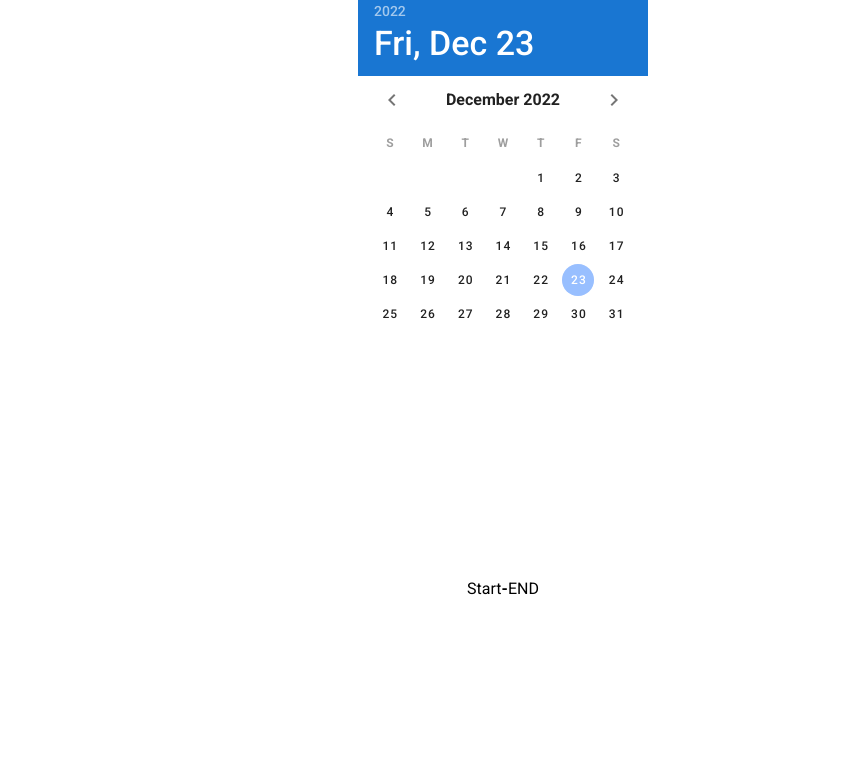
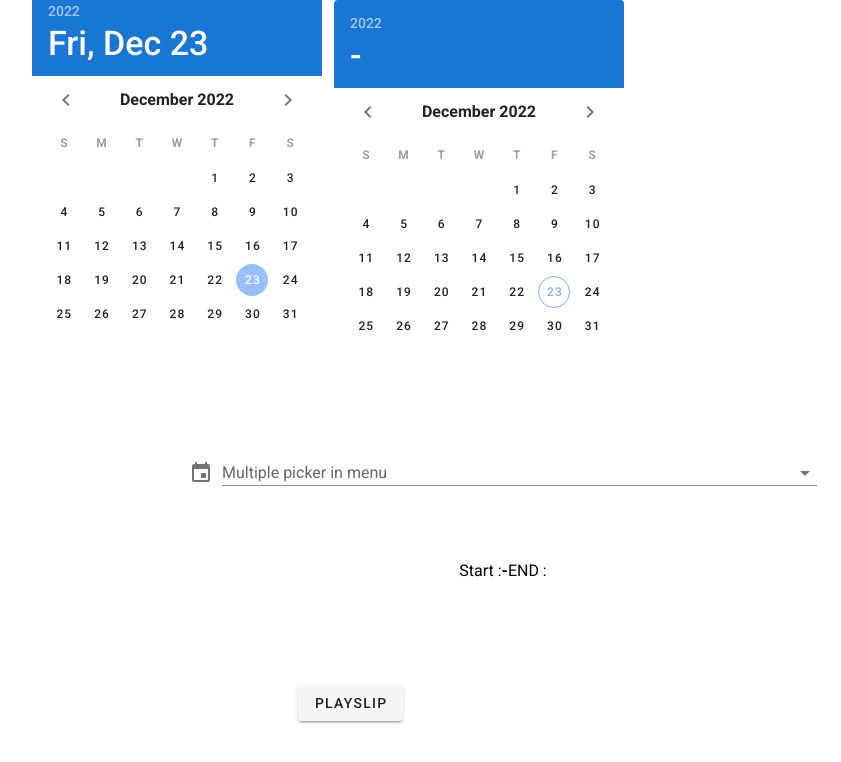
Before and after one commit to initsolution/mj-frontend, a Vue app: page / in a window 1280 px wide. Shown: the top 762 px of the page, without its empty margins (137-978 px from the left). Built offline with nearby package versions, Linux system fonts and the light colour scheme; what vue-sweetalert2 would draw is missing.

Commit message:
datepicker payslip

```diff
--- a/src/components/Payslip.vue
+++ b/src/components/Payslip.vue
@@ -1,20 +1,65 @@
 <template>
   <v-app>
     <v-row justify="center">
-      <v-date-picker v-model="date"></v-date-picker>
+      <v-date-picker v-model="picker" @input="getNewDate()"> </v-date-picker>
+      <v-col cols="12" sm="6">
+        <v-date-picker
+          v-model="dates"
+          multiple
+          :min="start_date"
+          :max="end_date"
+        ></v-date-picker>
+      </v-col>
+      <v-col cols="12" sm="6">
+        <v-menu
+          ref="menu"
+          v-model="menu"
+          :close-on-content-click="false"
+          :return-value.sync="dates"
+          transition="scale-transition"
+          offset-y
+          min-width="auto"
+        >
+          <template v-slot:activator="{ on, attrs }">
+            <v-combobox
+              v-model="dates"
+              multiple
+              chips
+              small-chips
+              label="Multiple picker in menu"
+              prepend-icon="mdi-calendar"
+              readonly
+              v-bind="attrs"
+              v-on="on"
+            ></v-combobox>
+          </template>
+          <v-date-picker v-model="dates" multiple no-title scrollable>
+            <v-spacer></v-spacer>
+            <v-btn text color="primary" @click="menu = false"> Cancel </v-btn>
+            <v-btn text color="primary" @click="$refs.menu.save(dates)">
+              OK
+            </v-btn>
+          </v-date-picker>
+        </v-menu>
+      </v-col>
     </v-row>
     <v-row justify="center">
       <div class="black--text">
-        Start
-        <strong></strong>
+        Start :
+        <strong>{{ select_date == null ? "" : select_date }}</strong>
       </div>
       <div class="black--text">
         <strong>-</strong>
       </div>
       <div class="black--text">
-        END
-        <strong></strong>
+        END :
+        <strong>{{ getDate_OneWeek() }}</strong>
       </div>
+    </v-row>
+    <v-row justify="center">
+      <v-col cols="4">
+        <v-btn @click="payslip" class="mt-3"> PlaySlip </v-btn>
+      </v-col>
     </v-row>
   </v-app>
 </template>
@@ -23,11 +68,68 @@
 export default {
   data() {
     return {
-      date: new Date(Date.now() - new Date().getTimezoneOffset() * 60000)
+      picker: new Date(Date.now() - new Date().getTimezoneOffset() * 60000)
         .toISOString()
         .substr(0, 10),
+      select_date: null,
+      dates: [],
+      menu: false,
+      start_date: null,
+      end_date: null,
     };
   },
+  methods: {
+    payslip() {
+      console.log(this.dates);
+    },
+    getNewDate() {
+      this.dates = [];
+      this.select_date = this.picker;
+      this.start_date = new Date(new Date(this.select_date).getTime())
+        .toISOString()
+        .substr(0, 10);
+      this.end_date = this.getDate_OneWeek();
+    },
+
+    getDate_OneWeek() {
+      if (this.select_date == null) {
+        return "";
+      }
+      return new Date(new Date(this.select_date).getTime() + 604800000)
+        .toISOString()
+        .substr(0, 10);
+    },
+  },
+  //   watch: {
+  //     select_date: {
+  //       handler() {
+
+  //         console.log(this.start_date);
+  //         console.log(this.end_date);
+  //       },
+  //     },
+  //   }
+  // data: () => ({
+  //   date: '2018-03-02',
+  // }),
+
+  // methods: {
+  //   allowedDates: val => parseInt(val.split('-')[2], 10) % 2 === 0,
+  // },
+
+  // computed: {
+  //     date: {
+  //       get: function () {
+  //         return this.hasil;
+  //       },
+  //       // setter
+  //       set: function (newValue) {
+  //         // your setter here
+  //         console.log("new value : " + newValue.value);
+  //         this.hasil = newValue.value;
+  //       },
+  //     },
+  //   },
 };
 </script>
 
```
